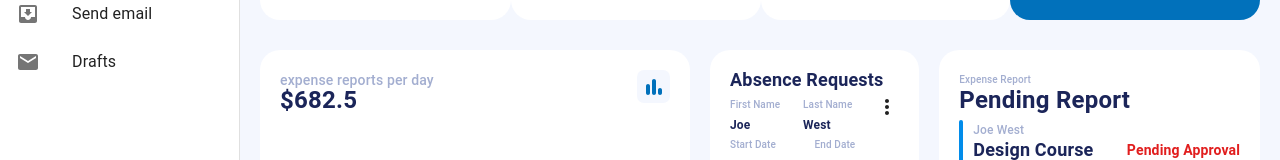
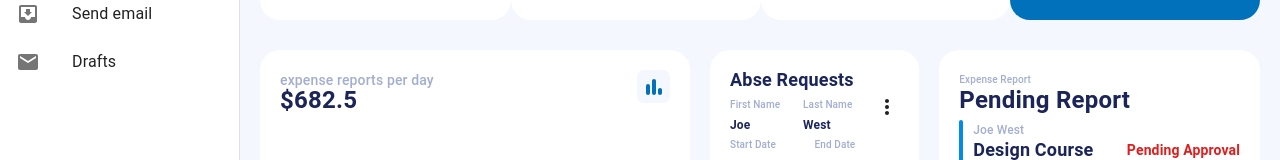
Before and after one commit to Zahoor-Baltee/NewCassi, a React (Vite) app: page /dashboard in a window 1280 px wide. Shown: the part 215-375 px from the top of the page. Built offline with nearby package versions, Linux system fonts and the light colour scheme.

Commit message:
absanceRequest and pendingReport created

```diff
--- a/src/Pages/NewDashboard.jsx
+++ b/src/Pages/NewDashboard.jsx
@@ -258,7 +258,7 @@ const NewDashboard = () => {
                                     letteSpacing: "-2%",
                                     color: "#1B2559",
                                     marginBottom: "5px"
-                                }}>Absence Requests</Typography>
+                                }}>Abse Requests</Typography>
                             </Box>
                             <Box>
                                 <Box>
```
